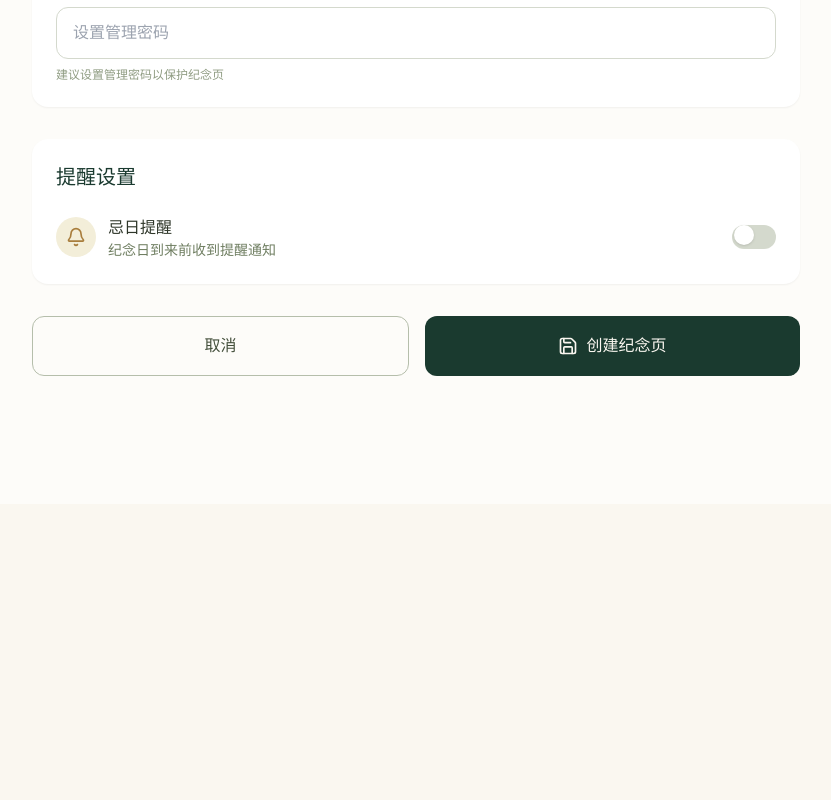
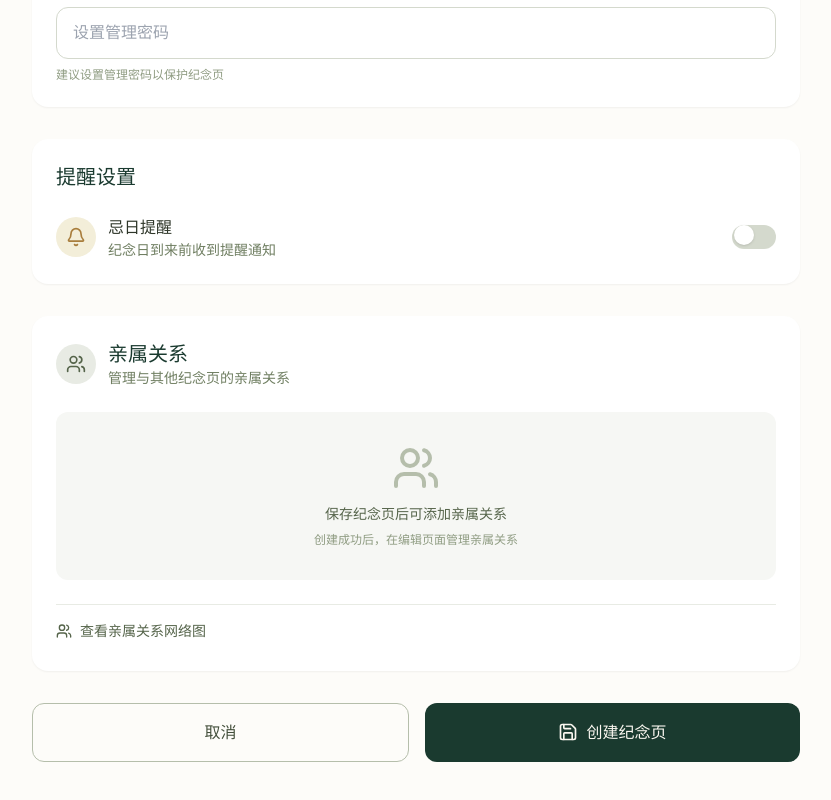
Before and after one commit to Xiang1218-Yu/xyj-126, a React (Vite) app: page /create in a window 1280 px wide. Shown: the part 1626-2426 px from the top of the page, without its empty margins (224-1055 px from the left). Before the commit the page ends 2130 px from the top, so only its background shows below. Built offline with nearby package versions, Linux system fonts and the light colour scheme.

Commit message:
.3176934549491531:14a5eb368fa69d090c83648ef7721392_6a2b745a8383094cc8a8c1a3.6a2b9ac68383094cc8a8cde7.6a2b9ac550df937a162bc4a1:Trae CN.T(2026/6/12 14:06:21)

```diff
--- a/src/pages/CreateMemorial.tsx
+++ b/src/pages/CreateMemorial.tsx
@@ -606,7 +606,6 @@ export default function CreateMemorial() {
               </div>
             </div>
 
-            {isEditing && (
             <div className="bg-white rounded-2xl p-6 shadow-sm">
                 <div className="flex items-center justify-between mb-6">
                   <div className="flex items-center gap-3">
@@ -620,6 +619,8 @@ export default function CreateMemorial() {
                   </div>
                 </div>
 
+                {isEditing ? (
+                  <>
                     {currentRelations.length > 0 && (
                       <div className="mb-6">
                         <h3 className="text-sm font-medium text-memorial-700 mb-3">已关联的亲属</h3>
@@ -720,6 +721,18 @@ export default function CreateMemorial() {
                         </div>
                       )}
                     </div>
+                  </>
+                ) : (
+                  <div className="text-center py-8 bg-memorial-50 rounded-xl">
+                    <Users className="w-12 h-12 text-memorial-300 mx-auto mb-3" />
+                    <p className="text-memorial-600 text-sm mb-2">
+                      保存纪念页后可添加亲属关系
+                    </p>
+                    <p className="text-memorial-400 text-xs">
+                      创建成功后，在编辑页面管理亲属关系
+                    </p>
+                  </div>
+                )}
 
                 <div className="mt-6 pt-4 border-t border-memorial-100">
                   <Link
@@ -731,7 +744,6 @@ export default function CreateMemorial() {
                   </Link>
                 </div>
               </div>
-            )}
 
             <div className="flex gap-4">
               <Link
--- a/src/pages/FamilyNetwork.tsx
+++ b/src/pages/FamilyNetwork.tsx
@@ -48,8 +48,19 @@ export default function FamilyNetwork() {
     const centerY = height / 2;
 
     const publicMemorials = memorials.filter((m) => !m.isPrivate);
+    const publicIds = new Set(publicMemorials.map((m) => m.id));
+
+    for (const id of Array.from(nodesRef.current.keys())) {
+      if (!publicIds.has(id)) {
+        nodesRef.current.delete(id);
+      }
+    }
 
     publicMemorials.forEach((memorial, i) => {
+      const existing = nodesRef.current.get(memorial.id);
+      if (existing) {
+        existing.memorial = memorial;
+      } else {
         const angle = (2 * Math.PI * i) / Math.max(publicMemorials.length, 1);
         const radius = 150 + Math.min(publicMemorials.length * 10, 100);
         nodesRef.current.set(memorial.id, {
@@ -60,6 +71,7 @@ export default function FamilyNetwork() {
           vy: 0,
           memorial,
         });
+      }
     });
 
     edgesRef.current = familyRelations
@@ -77,6 +89,7 @@ export default function FamilyNetwork() {
 
   useEffect(() => {
     initNodes();
+    forceUpdate((n) => n + 1);
   }, [initNodes]);
 
   useEffect(() => {
@@ -179,6 +192,7 @@ export default function FamilyNetwork() {
       node.y = y;
       node.vx = 0;
       node.vy = 0;
+      forceUpdate((n) => n + 1);
     }
   };
 
@@ -350,7 +364,6 @@ export default function FamilyNetwork() {
                             strokeWidth="2"
                             strokeOpacity="0.6"
                             strokeDasharray="none"
-                            className="transition-all duration-300"
                           />
                           <g
                             transform={`translate(${getLabelPosition(edge).x}, ${getLabelPosition(edge).y})`}
```
Lines whose indentation alone changed are shown as unchanged.
